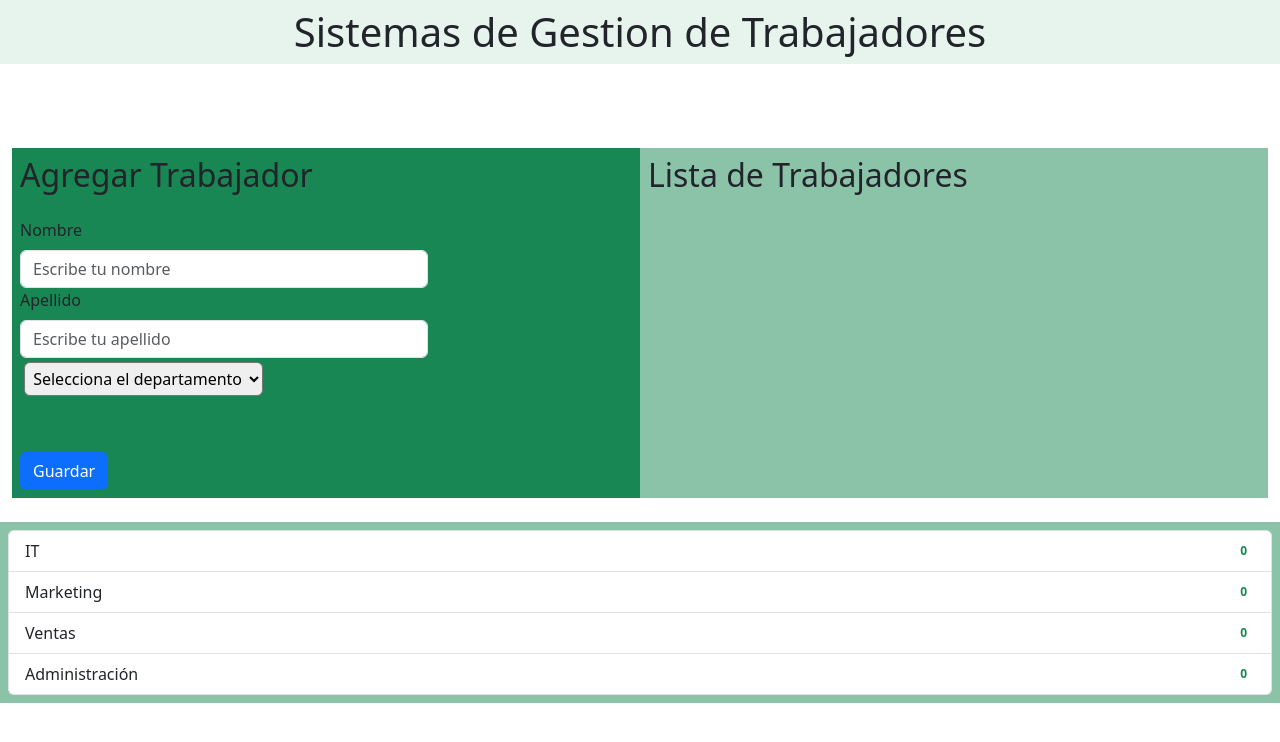
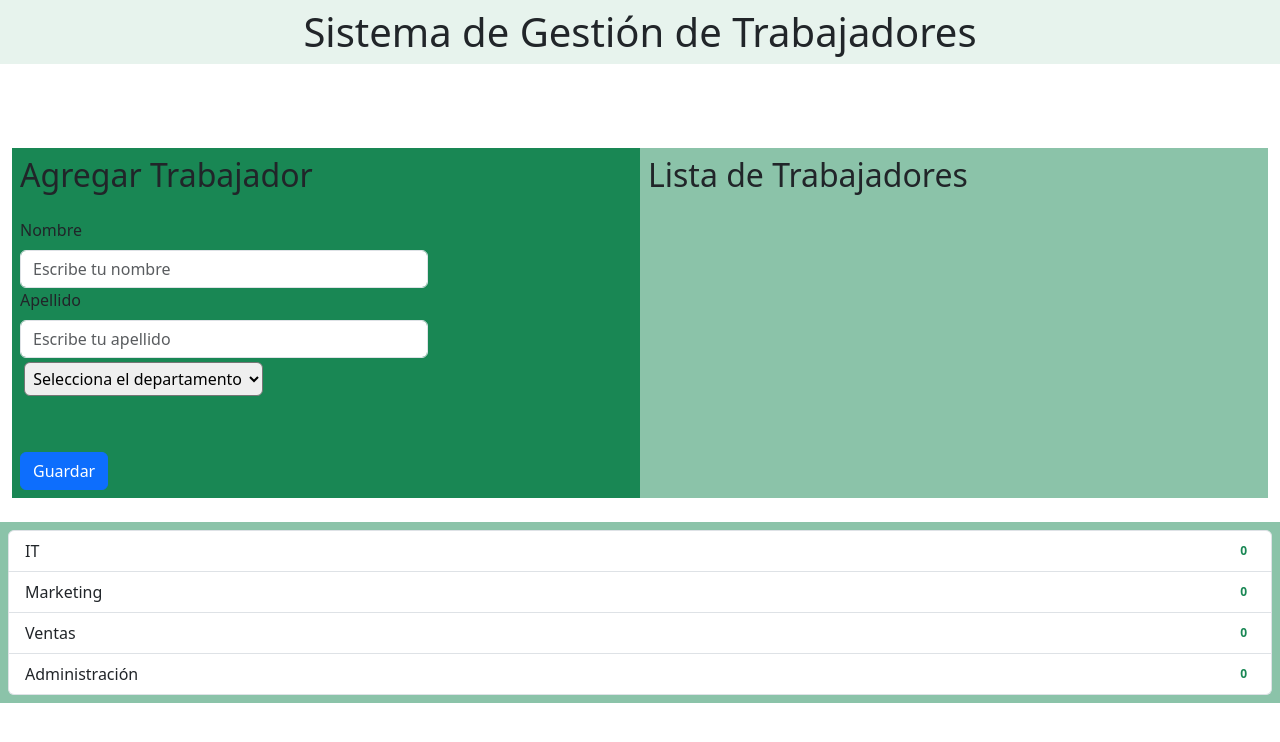
Before and after one commit to aliciarivas18/SistemadeGestionDeTrabajadores, a plain HTML site: page index.html in a window 1280 px wide. Drawn offline with nearby package versions, Linux system fonts and the light colour scheme; some packages are replaced by stand-ins of ours; a script that the page names is missing.

Commit message:
corrección de titulo

```diff
--- a/index.html
+++ b/index.html
@@ -19,7 +19,7 @@
   <body>
     <header>
       <h1 class="text-center bg-success p-2 text-dark bg-opacity-10">
-        Sistemas de Gestion de Trabajadores
+        Sistema de Gestión de Trabajadores
       </h1>
     </header>
     <main>
```
